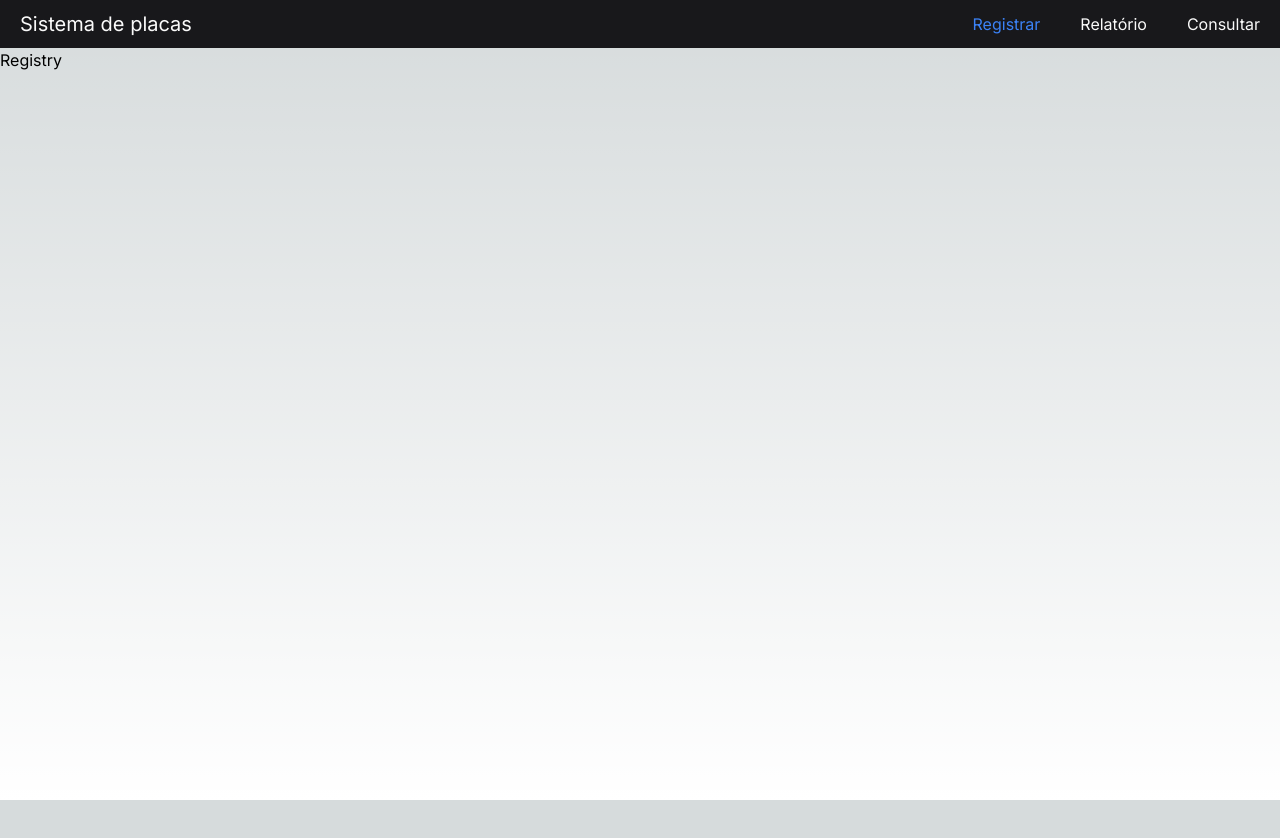
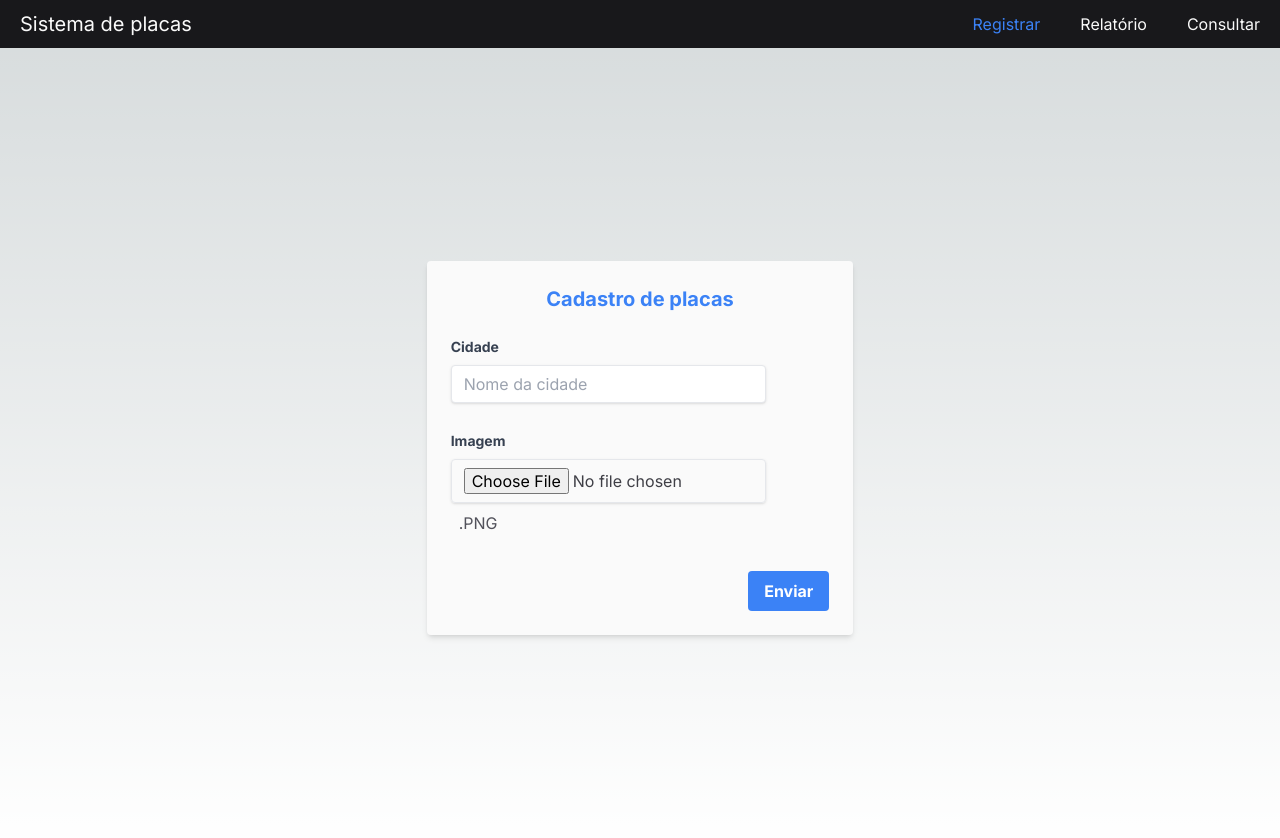
Before and after one commit to lucascplusmart/sistema-placas, a Next.js app in the folder frontend/: page /registry in a window 1280 px wide. Shown: the top 838 px of the page. Before the commit the page ends 800 px from the top, so only its background shows below. Built offline with nearby package versions, Linux system fonts and the light colour scheme.

Commit message:
feat: Adding the react-hook-form

```diff
--- a/frontend/src/app/(plates)/layout.tsx
+++ b/frontend/src/app/(plates)/layout.tsx
@@ -6,9 +6,11 @@ export default function DashboardLayout({
   children: React.ReactNode;
 }) {
   return (
-    <div className="flex flex-col min-h-screen w-full">
+    <div className="flex flex-col min-h-screen min-w-full">
       <Header />
-      <main>{children}</main>
+      <main className="flex items-center justify-center min-h-screen min-w-full">
+        {children}
+      </main>
     </div>
   );
 }
--- a/frontend/src/app/(plates)/registry/page.tsx
+++ b/frontend/src/app/(plates)/registry/page.tsx
@@ -1,7 +1,83 @@
+'use client';
+
+import { useState } from 'react';
+import { SubmitHandler, useForm } from 'react-hook-form';
+
 type Props = {};
 
+interface formProps {
+  city: string;
+  image: File;
+}
+
 const Registry = (props: Props) => {
-  return <div>Registry</div>;
+  const [city, SetCity] = useState<string>('');
+  const [image, SetImage] = useState<File>();
+
+  const {
+    register,
+    handleSubmit,
+    watch,
+    formState: { errors },
+  } = useForm<formProps>();
+
+  const onSubmit: SubmitHandler<formProps> = (data) => {
+    console.log(data);
+  };
+
+  return (
+    <form
+      className="flex flex-col items-start gap-3 bg-zinc-50 w-1/3 shadow-md rounded p-6"
+      onSubmit={handleSubmit(onSubmit)}
+    >
+      <div className="w-full text-blue-500 text-xl font-bold text-center mb-3">
+        <h1>Cadastro de placas</h1>
+      </div>
+      <div className="mb-4 w-10/12">
+        <label
+          className="block text-gray-700 text-sm font-bold mb-2"
+          htmlFor="city_input"
+        >
+          Cidade
+        </label>
+        <input
+          className="shadow appearance-none border rounded w-full py-2 px-3 text-zinc-700 leading-tight focus:outline-blue-500 focus:shadow-outline transition"
+          id="city_input"
+          type="text"
+          placeholder="Nome da cidade"
+          value={city}
+          onChange={(event) => SetCity(event.target.value)}
+          required
+        />
+      </div>
+      <div className="mb-4 w-10/12">
+        <label
+          className="block text-gray-700 text-sm font-bold mb-2"
+          htmlFor="file_input"
+        >
+          Imagem
+        </label>
+        <input
+          className="shadow appearance-none border rounded w-full py-2 px-3 text-zinc-700 leading-tight cursor-pointer"
+          id="file_input"
+          type="file"
+          accept="image/png"
+          onChange={(event) =>
+            event.target.files ? SetImage(event.target.files[0]) : null
+          }
+          required
+        />
+        <p className="p-2 text-zinc-600">.PNG</p>
+      </div>
+      <div className="w-full flex items-end justify-end">
+        <input
+          className="bg-blue-500 hover:bg-blue-700 cursor-pointer text-white font-bold py-2 px-4 rounded focus:outline-none focus:shadow-outline"
+          type="submit"
+          value="Enviar"
+        />
+      </div>
+    </form>
+  );
 };
 
 export default Registry;
```
Also changed, not shown: frontend/package.json (+6 -5 lines), 1 other file (tests, documents, lock files or other folders).
